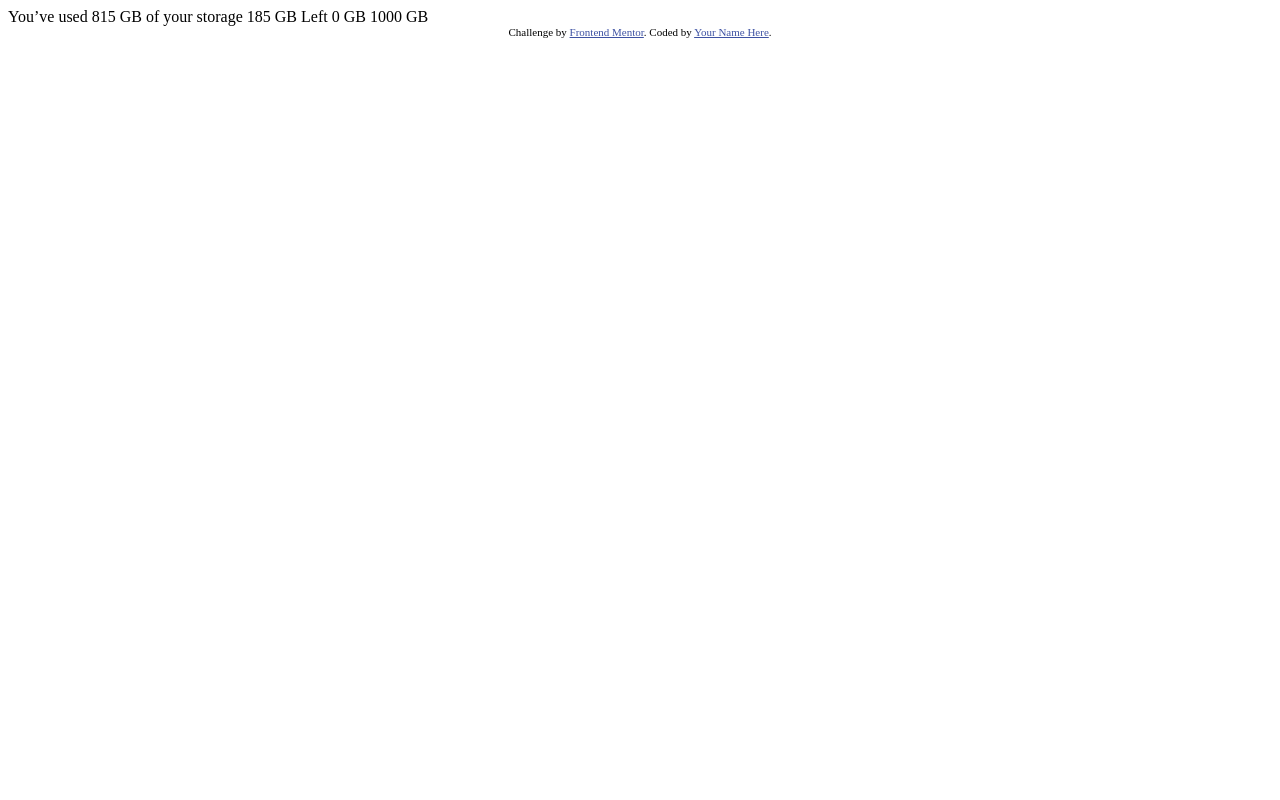
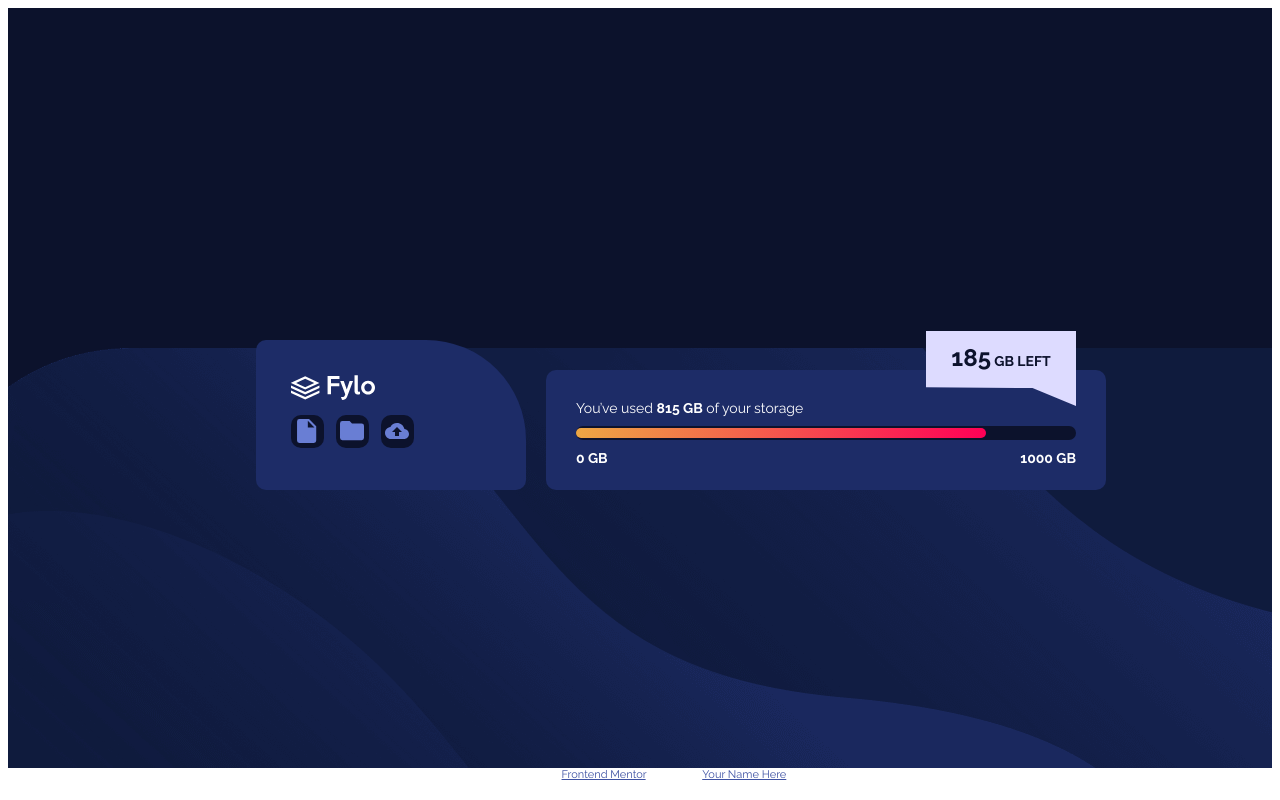
Before and after one commit to 0710160/Fylo-data-storage, a plain HTML site: page index.html in a window 1280 px wide. Drawn offline with Linux system fonts and the light colour scheme.

Commit message:
Mostly done, needs radius on callout and mobile version

```diff
--- /dev/null
+++ b/css/styles.css
@@ -0,0 +1,122 @@
+body {
+  color: white;
+  font-family: 'Raleway', sans-serif;
+  font-size: 14px;
+}
+
+p {
+  margin: 0;
+  font-weight: 400;
+}
+
+h3 {
+  font-size: 14px;
+  font-weight: 700;
+  margin: 0;
+}
+
+.main-panel {
+  background-image: url("../images/bg-desktop.png");
+  background-position: bottom;
+  background-repeat: no-repeat;
+  background-color: hsl(229, 57%, 11%);
+  min-width: 100vh;
+  min-height: 95vh;
+}
+
+.holding-cell {
+  display: grid;
+  grid-template-columns: 1fr 1fr;
+  position: absolute;
+  top: 42.5%;
+  width: 850px;
+  left: 20%
+}
+
+.logo-panel {
+  grid-column-start: 1;
+  background-color: hsl(228, 56%, 26%);
+  border-radius: 10px 100px 10px 10px;
+  width: 200px;
+  height: 80px;
+  padding: 35px;
+}
+
+.logo {
+  height: 25px;
+}
+
+.icon {
+  background-color: hsl(229, 57%, 11%);
+  border-radius: 10px;
+  height: 32.5px;
+  width: 32.5px;
+  margin-top: 12px;
+  display: flex;
+  justify-content: center;
+  align-items: center;
+}
+
+.icon-row {
+  display: grid;
+  grid-template-columns: repeat(3, 45px);
+}
+
+.data-panel {
+  grid-column-start: 2;
+  background-color: hsl(228, 56%, 26%);
+  border-radius: 10px;
+  width: 500px;
+  height: 60px;
+  padding: 30px;
+  position: relative;
+  top: 30px;
+}
+
+.gauge-bg {
+  margin-top: 10px;
+  border-radius: 10px;
+  height: 14px;
+  width: 500px;
+  background-color: hsl(229, 57%, 11%);
+}
+
+.gauge-img {
+  height: 10px;
+  width: 410px;
+  background: rgb(237,167,68);
+  background: linear-gradient(90deg, rgba(237,167,68,1) 0%, rgba(255,0,86,1) 100%);
+  border-radius: 10px;
+  position: relative;
+  bottom: 12px;
+}
+
+.rhs {
+  text-align: right;
+}
+
+.enhanced {
+  font-weight: 700;
+}
+
+.gauge-data {
+  display: grid;
+  grid-template-columns: 1fr 1fr;
+}
+
+.callout {
+  width: 150px;
+  height: 75px;
+  background-color: hsl(243, 100%, 93%);
+  color: hsl(229, 57%, 11%);
+  clip-path: polygon(0% 0%, 100% 0%, 100% 75%, 100% 100%, 71% 76%, 0% 75%);
+  text-align: center;
+  position: relative;
+  top: -180%;
+  left: 140%;
+  line-height: 2.25;
+}
+
+.big-enhanced {
+  font-size: 24px;
+}
--- a/index.html
+++ b/index.html
@@ -1,31 +1,75 @@
 <!DOCTYPE html>
 <html lang="en">
+
 <head>
   <meta charset="UTF-8">
   <meta name="viewport" content="width=device-width, initial-scale=1.0"> <!-- displays site properly based on user's device -->
 
   <link rel="icon" type="image/png" sizes="32x32" href="./images/favicon-32x32.png">
+  <!-- Google fonts -->
+  <link rel="preconnect" href="https://fonts.googleapis.com">
+  <link rel="preconnect" href="https://fonts.gstatic.com" crossorigin>
+  <link href="https://fonts.googleapis.com/css2?family=Raleway:wght@400;700&display=swap" rel="stylesheet">
+  <!-- Bootstrap
+  <link href="https://cdn.jsdelivr.net/npm/bootstrap@5.0.2/dist/css/bootstrap.min.css" rel="stylesheet" integrity="sha384-EVSTQN3/azprG1Anm3QDgpJLIm9Nao0Yz1ztcQTwFspd3yD65VohhpuuCOmLASjC" crossorigin="anonymous"-->
+  <!-- Custom CSS -->
+  <link rel="stylesheet" href="css/styles.css">
 
   <title>Frontend Mentor | Fylo data storage component</title>
 
   <!-- Feel free to remove these styles or customise in your own stylesheet 👍 -->
   <style>
-    .attribution { font-size: 11px; text-align: center; }
-    .attribution a { color: hsl(228, 45%, 44%); }
+    .attribution {
+      font-size: 11px;
+      text-align: center;
+    }
+
+    .attribution a {
+      color: hsl(228, 45%, 44%);
+    }
   </style>
 </head>
+
 <body>
+  <div class="container main-panel">
+    <div class="container holding-cell">
 
-  You’ve used 815 GB of your storage
 
-  185 GB Left
+      <div class="logo-panel">
+        <div><img src="images/logo.svg" class="logo" alt="logo"></div>
+        <div class="icon-row">
+          <div class="icon"><img src="images/icon-document.svg" alt="document"></div>
+          <div class="icon"><img src="images/icon-folder.svg" alt="folder"></div>
+          <div class="icon"><img src="images/icon-upload.svg" alt="upload"></div>
+        </div>
+      </div>
 
-  0 GB
-  1000 GB
+      <div class="data-panel">
+        <p><span>You’ve used </span><span class=enhanced>815 GB</span><span> of your storage</p>
+
+        <div class="gauge-bg"></div>
+        <div class="gauge-img"></div>
+
+        <div class="container gauge-data">
+          <div class="balance-data">
+            <h3>0 GB</h3>
+          </div>
+          <div class="total-data">
+            <h3 class="rhs">1000 GB</h3>
+          </div>
+          <div class="callout">
+            <p class="enhanced"><span class="big-enhanced">185</span><span> GB LEFT</span></p>
+          </div>
+        </div>
+
+      </div>
+    </div>
+  </div>
 
   <div class="attribution">
     Challenge by <a href="https://www.frontendmentor.io?ref=challenge" target="_blank">Frontend Mentor</a>.
     Coded by <a href="#">Your Name Here</a>.
   </div>
 </body>
+
 </html>
```
